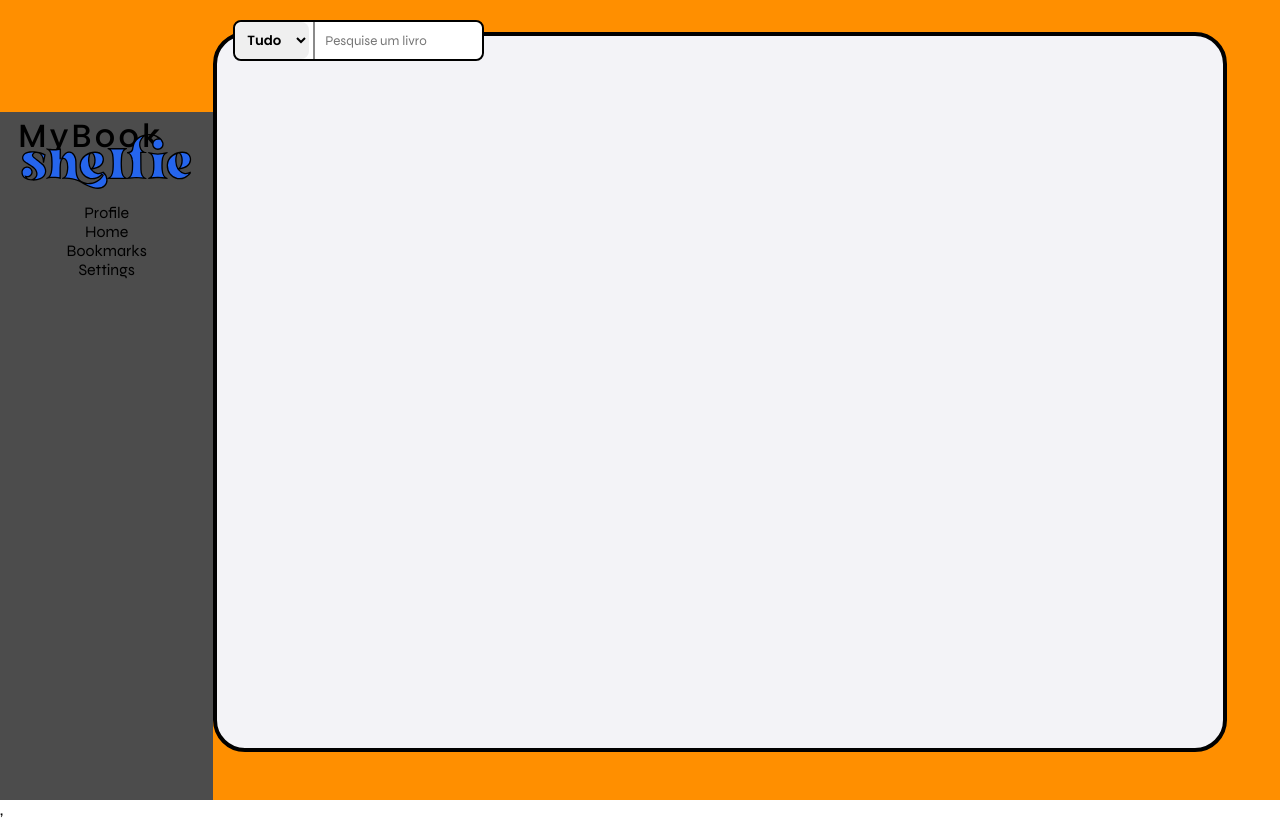
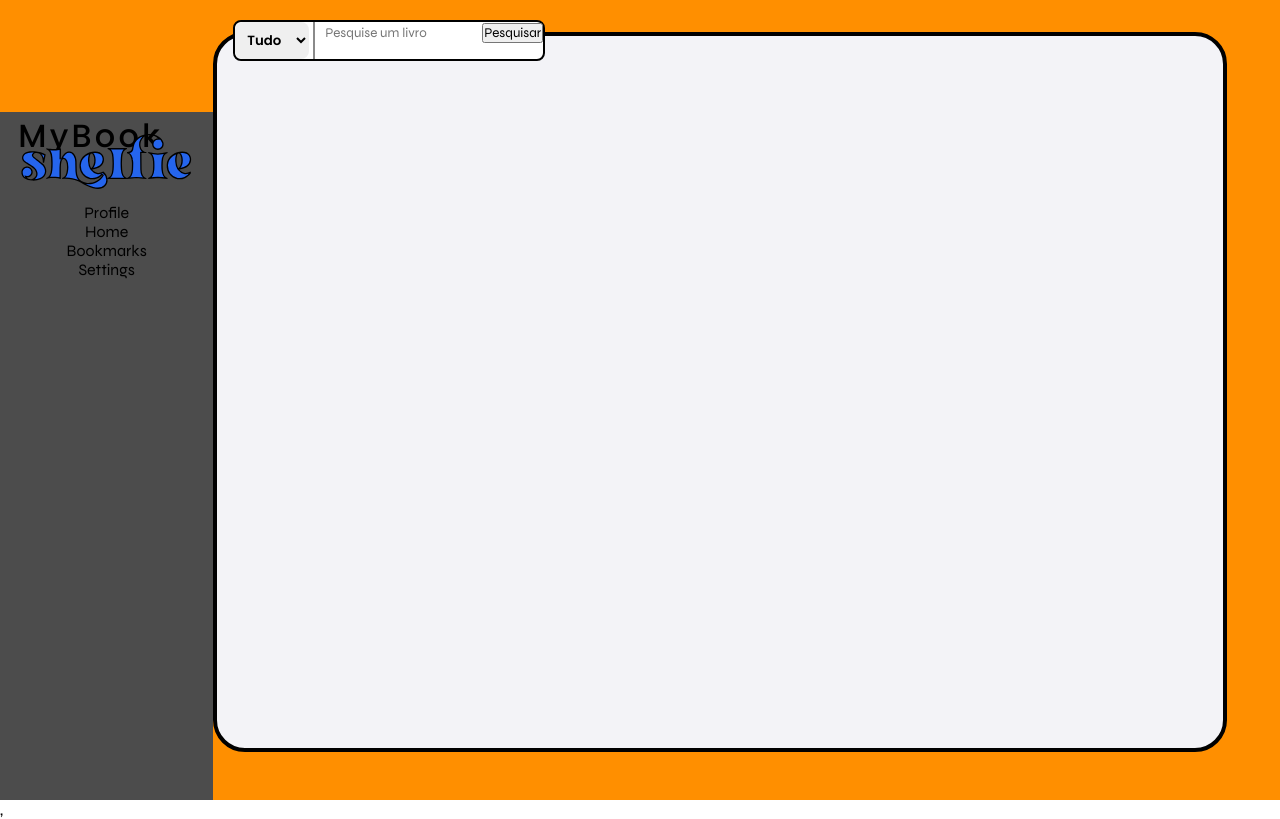
Before and after one commit to shelfiie/Shelfie-front-end, a React (Vite) app: page /home in a window 1280 px wide. Built offline with nearby package versions, Linux system fonts and the light colour scheme.

Commit message:
ADD: fetchBookData

```diff
--- a/src/components/globals/SearchBar.tsx
+++ b/src/components/globals/SearchBar.jsx
@@ -1,5 +1,7 @@
 import styled from "styled-components";
 import {Theme} from "../../styles/theme.ts";
+import { useState } from "react";
+import { fetchBookData } from "../../hooks/getBookData.ts";
 
 const DivSearchBar = styled.div`
   position: absolute;
@@ -45,7 +47,23 @@ const InputSearch = styled.input`
 
   &:focus{outline: none;}
 `
+
 export const SearchBar = () => {
+const [search, setSearch] = useState("");
+
+const handleChange = (e) => {
+  const { name, value } = e.target;
+  e.preventDefault();
+  if (name === "search") {setSearch(value);}
+  console.log(search);
+}
+
+const handleSubmit = (e) => {
+  console.log(search);
+  e.preventDefault();
+  fetchBookData(search);
+}
+
     return(
         <DivSearchBar>
             <DivFilter>
@@ -55,7 +73,16 @@ export const SearchBar = () => {
                     <option>Autor</option>
                 </select>
             </DivFilter>
-            <InputSearch type="text" placeholder="Pesquise um livro" />
+            <form onSubmit={handleSubmit}>
+              <InputSearch
+                name="search"
+                id="search"
+                value={search}
+                type="text"
+                onChange={handleChange}
+                placeholder="Pesquise um livro" />
+                <button type="submit">Pesquisar</button>
+            </form>
         </DivSearchBar>
     )
 }
--- a/src/context/auth.jsx
+++ b/src/context/auth.jsx
@@ -1,7 +1,7 @@
 import axios from "axios";
 import React, {createContext, useEffect, useState} from "react";
 
-const API_URL = 'http://localhost:8080';
+const API_URL = 'http://159.203.106.163:8080';
 const LOGIN_PARAM = '/auth/login';
 
 axios.defaults.baseURL = API_URL;
@@ -14,9 +14,6 @@ export const AuthProvider = ({ children }) => {
         const loadingStoreData = async () => {
             const storageUser = localStorage.getItem('@Auth:user');
             const storageToken = localStorage.getItem('@Auth:token');
-
-            console.log("storage token: " + storageToken);
-            console.log("storage user: " +storageUser);
 
             if (storageUser && storageToken) {
                 setUser(storageUser);
@@ -35,7 +32,6 @@ export const AuthProvider = ({ children }) => {
                 "Content-Type": "application/json"
             }
         });
-        console.log('response do get user: ' + response);
         return response.data;
 
     }
@@ -56,11 +52,9 @@ export const AuthProvider = ({ children }) => {
             alert(response.data.error);
         }else{
             const response = await getUser(token);
-            console.log('response do get user: ' + response);
-            setUser(response);
+            setUser(response.id);
 
-            const user = response.data.user;
-            console.log('user antes de setar: ' + user);
+            const user = response.id;
             localStorage.setItem('@Auth:user', user);
 
             return { token, user, expirationDate };
--- /dev/null
+++ b/src/hooks/getBookData.ts
@@ -0,0 +1,22 @@
+import axios, { AxiosPromise } from "axios";
+
+// q = query (search term)
+const GOOGLE_API_URL = "https://www.googleapis.com/books/v1/volumes?q="
+
+var q = [""];
+
+export async function fetchBookData(search: string) : AxiosPromise<bookData[]> {
+    for (var i = 0; i < search.length; i++) {
+        console.log("search[i]: " + search[i]);
+        q[i] = search[i].replace(" ", "+");
+    }
+    console.log("q depois do for " + q);
+    try {
+        console.log("req " + GOOGLE_API_URL + q);
+        const response = axios.get(GOOGLE_API_URL + q);
+        console.log(JSON.stringify(response));
+        return response;
+    } catch (error) {
+        throw (error);
+    }
+}
--- a/src/hooks/useUserData.ts
+++ b/src/hooks/useUserData.ts
@@ -36,7 +36,6 @@ const fetchUserData = async () : AxiosPromise<userData[]> => {
         method: 'get',
         url: API_URL + '/api/users/me',
         headers: {
-            // Authorization: `Bearer ${token}`
         }
     })
     return response;
--- a/src/pages/layout/index.jsx
+++ b/src/pages/layout/index.jsx
@@ -2,7 +2,7 @@ import { Logo } from "../../assets/logos/shelfie-logo.svg";
 import {Aside, Global, PageContent, Wrapper} from "./styles";
 import { MyBookLogo} from "../../assets/logos/mybook-logo.tsx";
 import {Theme} from "../../styles/theme.ts";
-import {SearchBar} from "../../components/globals/SearchBar.tsx";
+import {SearchBar} from "../../components/globals/SearchBar.jsx";
 export function Layout() {
   return (
       <>
```
Also changed, not shown: src/interfaces/bookData.ts (added, +11 -0 lines).
